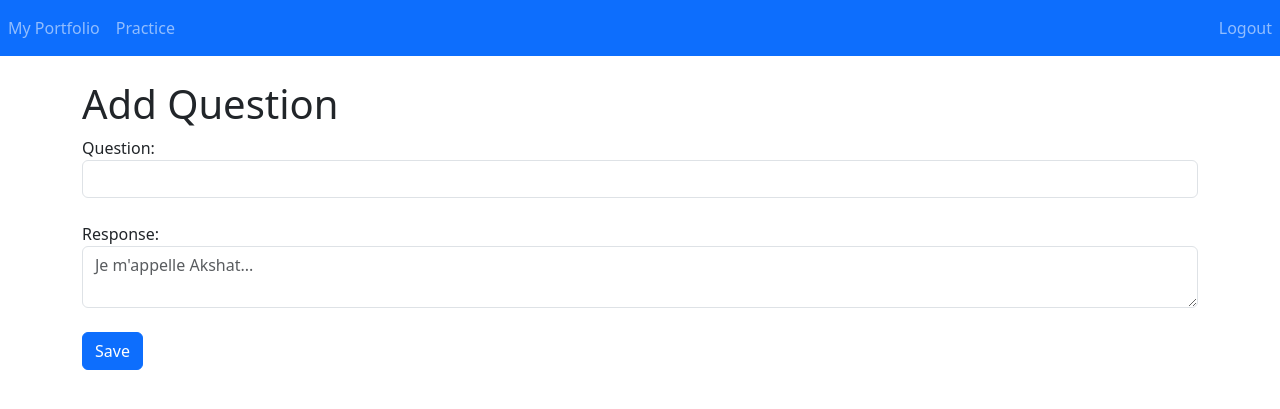
After one commit to akshatk-khurana/French-Pronunciation-Examiner, a Django app: page /question/1/ in a window 1280 px wide. The commit adds this page. Shown: the top 409 px of the page. Run offline with Django 5.2, Linux system fonts and the light colour scheme; a user stored in the database is signed in; some libraries are stand-ins or nearby versions.

Commit message:
Added Portfolio Question Management
Now users can create questions, edit questions and delete them completely form their speaking portfolio. I've implemented one view to deal with all three actions, minimising redundancy from creating separate ones, especially for creating and editing which are very similar actions.

```diff
--- a/Backend/PronunciationApp/templates/base.html
+++ b/Backend/PronunciationApp/templates/base.html
@@ -19,7 +19,7 @@
             <div class="collapse navbar-collapse" id="navbarSupportedContent">
               <ul class="navbar-nav w-100">
                 <li class="nav-item active">
-                  <a class="nav-link" href="">My Portfolio</a>
+                  <a class="nav-link" href="{% url 'portfolio' %}">My Portfolio</a>
                 </li>
                 <li class="nav-item">
                   <a class="nav-link" href="">Practice</a>
--- /dev/null
+++ b/Backend/PronunciationApp/templates/question.html
@@ -0,0 +1,26 @@
+{% extends "base.html" %}
+
+{% block title %}
+Add Question
+{% endblock %}
+
+{% block content %}
+    <h1>{{ action }} Question</h1>
+
+    <form action="" method="POST">
+        {% csrf_token %}
+
+        <div class="form-group">
+            <label for="email">Question:</label>
+            <input type="text" class="form-control" name="question" maxlength="1024" value="{{ question }}">
+        </div>
+        <br>
+        <div class="form-group">
+            <label for="pwd">Response:</label>
+            <textarea type="text" maxlength="2048" class="form-control" name="response" placeholder="Je m'appelle {{ name }}...">{{ response }}</textarea>
+        </div>
+        <br>
+        <button type="submit" class="btn btn-primary">Save</button>
+    </form>
+
+{% endblock %}
--- a/Backend/PronunciationApp/urls.py
+++ b/Backend/PronunciationApp/urls.py
@@ -6,4 +6,5 @@ urlpatterns = [
     path("logout/", views.logout_view, name="logout"),
     path("signup/", views.signup, name="signup"),
     path("", views.portfolio, name="portfolio"),
+    re_path(r"^question/(?P<action>\w+)(?:/(?P<id>\d+))?/$", views.question, name="question"),
 ]
--- a/Backend/PronunciationApp/views.py
+++ b/Backend/PronunciationApp/views.py
@@ -1,6 +1,6 @@
 from django.shortcuts import render, redirect
 from django.contrib.auth import login, logout, authenticate
-from .models import Student
+from .models import Student, Question
 from django.contrib.auth.models import User
 from .helpers import *
 
@@ -63,3 +63,63 @@ def signup(request):
 def portfolio(request):
     if not request.user.is_authenticated:
         return redirect('login')
+    else:
+        student = request.user.student
+        questions = list(student.questions.all())
+
+        return render(request, "portfolio.html", {
+            'authenticated': request.user.is_authenticated,
+            'name': request.user.first_name,
+            'questions': questions
+        })
+
+def question(request, action, id=None):
+    if request.user.is_authenticated:
+        if request.method == "POST":
+            if action == "create":
+                question = request.POST["question"].strip()
+                response = request.POST["response"].strip()
+
+                new_question = Question(
+                    student=request.user.student,
+                    question=question,
+                    response=response
+                )
+
+                new_question.save()
+
+            elif action == "edit":
+                question = request.POST["question"].strip()
+                response = request.POST["response"].strip()
+
+                question_to_edit = Question.objects.get(id=id, student=request.user.student)
+                question_to_edit.question = question
+                question_to_edit.response = response
+
+                question_to_edit.save()
+
+            elif action == "delete":
+                question = Question.objects.get(id=id, student=request.user.student)
+                question.delete()
+
+            return redirect('portfolio')
+        elif request.method == "GET":
+            if action == "edit":
+                question = Question.objects.get(id=id, student=request.user.student)
+
+                return render(request, "question.html", {
+                    'authenticated': True,
+                    'name': request.user.first_name,
+                    'question': question.question,
+                    'response': question.response,
+                    'action': "Edit",
+                })
+
+            else:
+                return render(request, "question.html", {
+                    'authenticated': True,
+                    'name': request.user.first_name,
+                    'question': '',
+                    'response': '',
+                    'action': "Add",
+                })
```
Also changed, not shown: Backend/PronunciationApp/templates/portfolio.html (added, +29 -0 lines), Backend/db.sqlite3.
